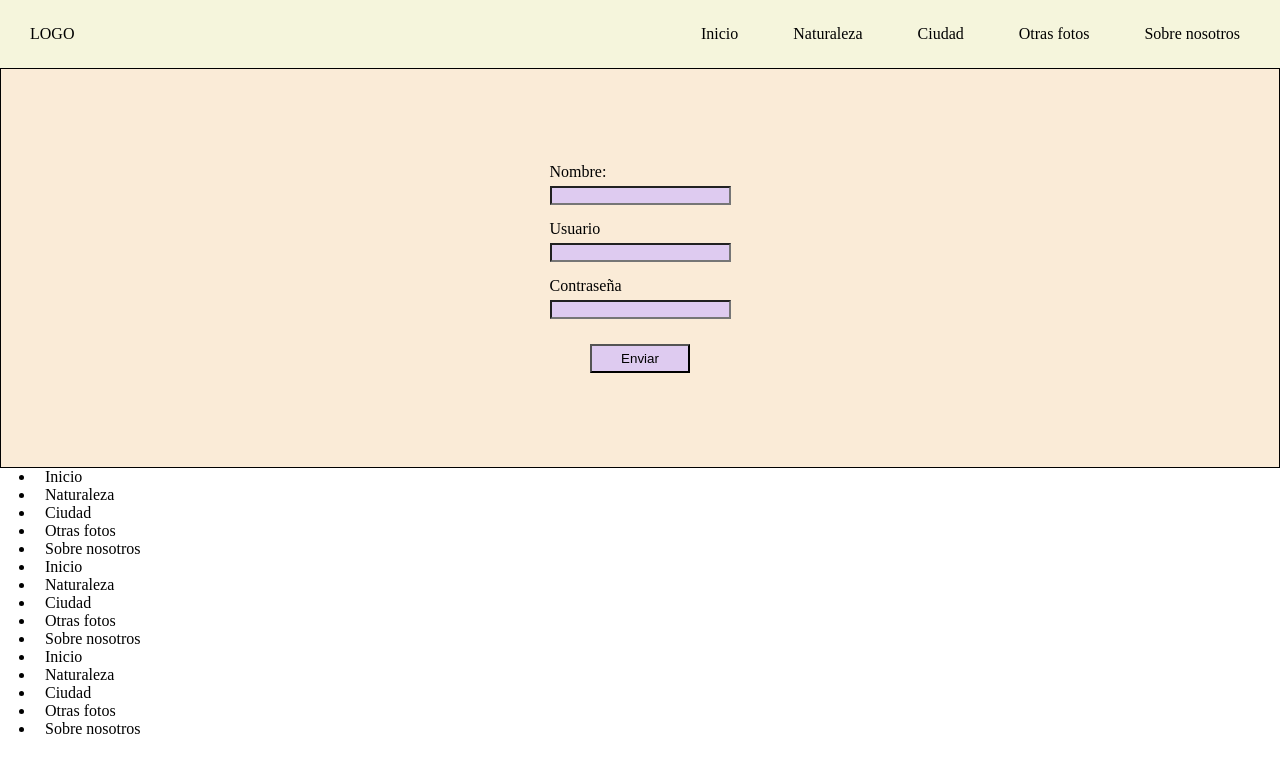
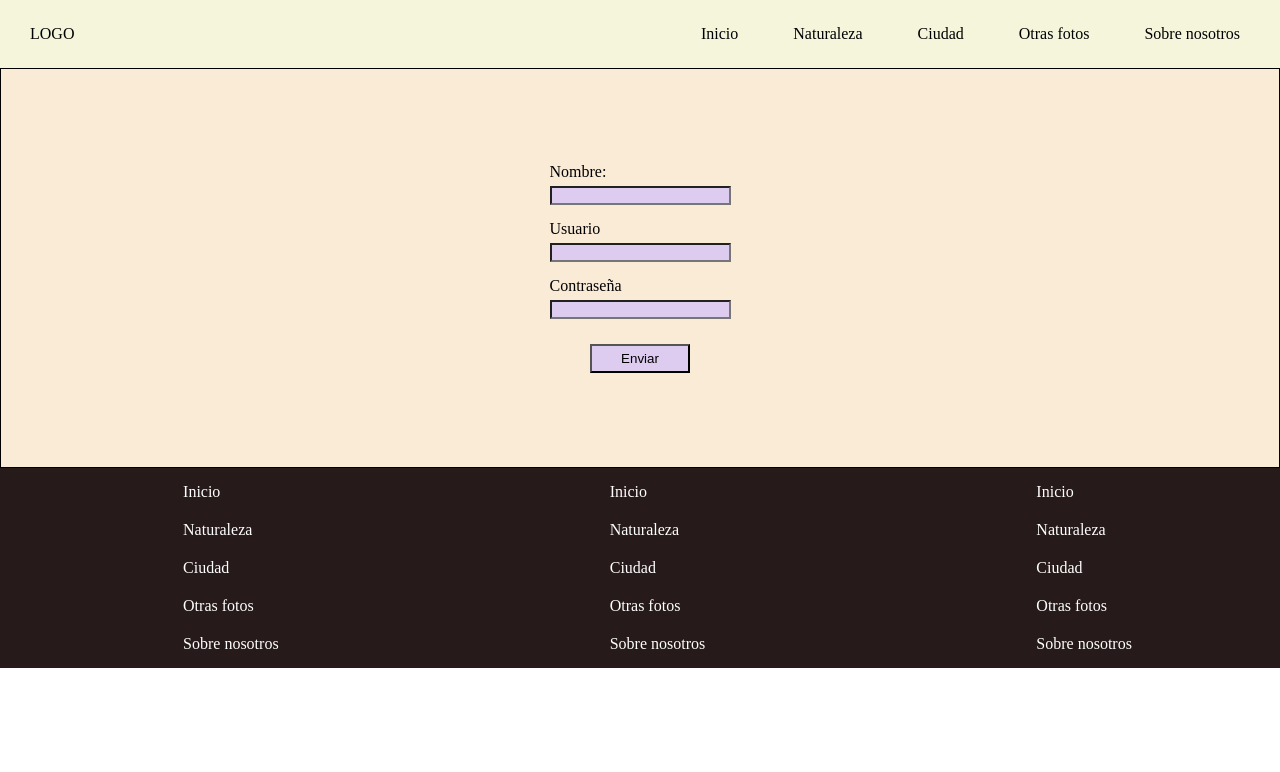
Before and after one commit to Arielgsp/formulario, a website: page index.html in a window 1280 px wide. Drawn offline with Linux system fonts and the light colour scheme.

Commit message:
estilos css

```diff
--- a/public/css/styles.css
+++ b/public/css/styles.css
@@ -75,3 +75,23 @@ li{
     margin-left: 35px;
 
 }
+
+footer{
+    display: flex;
+    background-color: rgb(39, 26, 26);
+    height: 200px;
+    color: white;
+    padding-top: 15px;
+    justify-content: space-around;
+}
+
+footer ul li{
+    text-decoration: none;
+    list-style: none;
+    margin-bottom: 20px;
+
+}
+
+footer ul li a{
+    color: white;
+}
```
